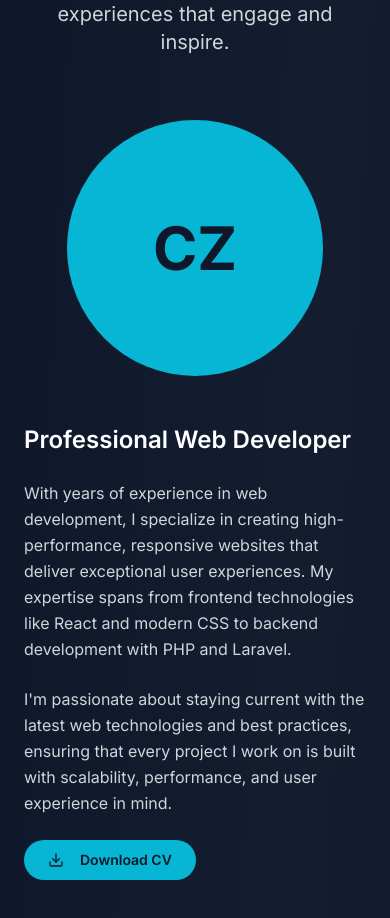
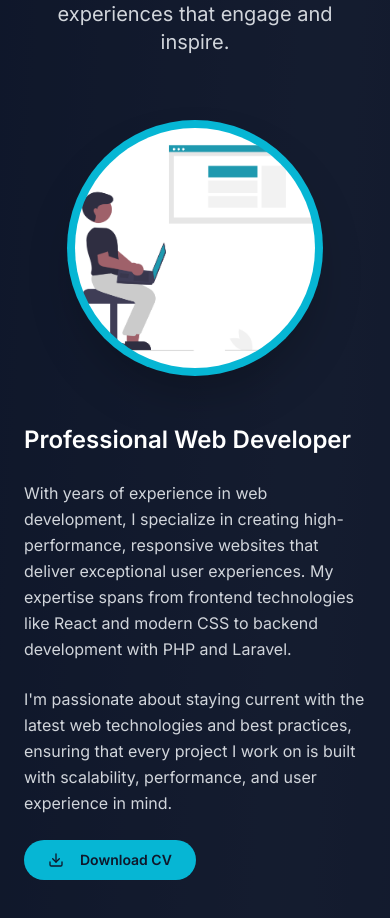
Before and after one commit to Chouaib100/CZ, a React (Vite) app: page / in a window 390 px wide. Shown: the part 1100-2018 px from the top of the page. Built offline with nearby package versions, Linux system fonts and the light colour scheme.

Commit message:
Add image to About Me section
Integrate the provided image into the About Me section, ensuring a circular design and responsive adaptation.

```diff
--- a/src/components/AboutSection.tsx
+++ b/src/components/AboutSection.tsx
@@ -51,8 +51,16 @@ const AboutSection = () => {
         <div className="grid lg:grid-cols-2 gap-12 items-center mb-16">
           {/* Bio Section */}
           <div className="space-y-6">
-            <div className="w-64 h-64 mx-auto lg:mx-0 bg-gradient-to-br from-accent to-cyan-500 rounded-full flex items-center justify-center text-6xl font-bold text-primary">
-              CZ
+            <div className="w-64 h-64 sm:w-72 sm:h-72 md:w-80 md:h-80 mx-auto lg:mx-0 relative">
+              <div className="w-full h-full bg-gradient-to-br from-accent to-cyan-500 rounded-full p-2 shadow-2xl">
+                <div className="w-full h-full rounded-full overflow-hidden bg-white flex items-center justify-center">
+                  <img
+                    src="/lovable-uploads/4410c20c-02c1-451e-92bc-875026f3d4b5.png"
+                    alt="Developer working"
+                    className="w-full h-full object-cover object-center"
+                  />
+                </div>
+              </div>
             </div>
           </div>
 
```
Also changed, not shown: public/lovable-uploads/4410c20c-02c1-451e-92bc-875026f3d4b5.png (added).
